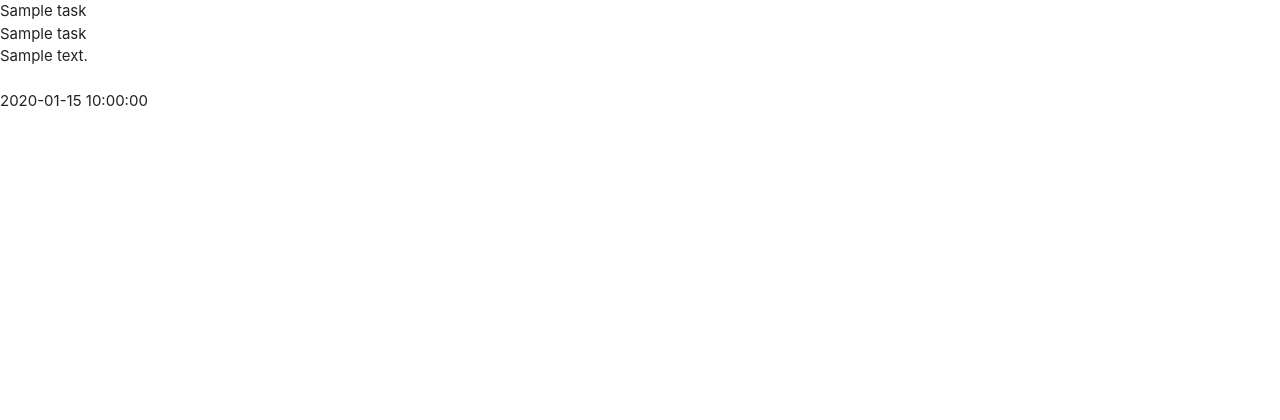
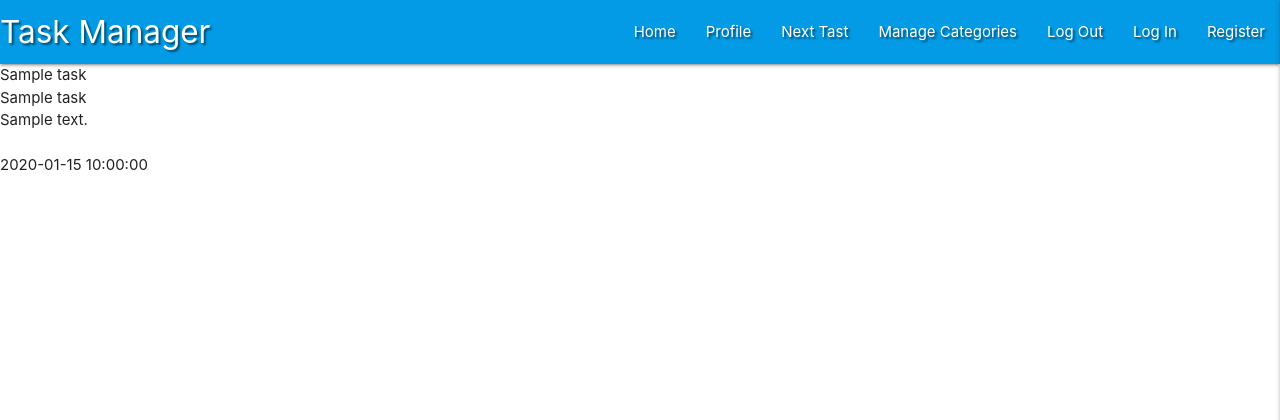
Before and after one commit to trdownie/task-organiser, a Flask app: page / in a window 1280 px wide. Shown: the top 420 px of the page. Run offline with Flask 2, Linux system fonts and the light colour scheme; a database or web service that is not in the repository returns one stand-in record (values such as "Sample title"); some libraries are stand-ins or nearby versions.

Commit message:
Added Materialize Navbar & Sidebar

```diff
--- a/static/css/style.css
+++ b/static/css/style.css
@@ -0,0 +1,3 @@
+.text-shadow {
+    text-shadow: 2px 2px 2px rgba(0, 0, 0, 0.5);
+}
--- a/static/js/script.js
+++ b/static/js/script.js
@@ -0,0 +1,3 @@
+  $(document).ready(function(){
+    $('.sidenav').sidenav({edge: "right"});
+  });
--- a/templates/base.html
+++ b/templates/base.html
@@ -13,9 +13,40 @@
     <title>Task Manager</title>
 </head>
 <body>
+    <header>
+    <!-- top navbar -->
+    <nav class="nav-extended text-shadow light-blue darken-1">
+        <div class="nav-wrapper">
+        <a href="{{ url_for('get_tasks') }}" class="brand-logo">Task Manager</a>
+        <a href="#" data-target="mobile-demo" class="sidenav-trigger right"><i class="fas fa-bars"></i></a>
+        <ul class="right hide-on-med-and-down">
+            <li><a href="#">Home</a></li>
+            <li><a href="#">Profile</a></li>
+            <li><a href="#">Next Tast</a></li>
+            <li><a href="#">Manage Categories</a></li>
+            <li><a href="#">Log Out</a></li>
+            <li><a href="#">Log In</a></li>
+            <li><a href="#">Register</a></li>
+        </ul>
+        </div>
+    </nav>
+
+    <!-- mobile sidenav -->
+    <ul class="sidenav" id="mobile-demo">
+        <li><h4 class="center-align light-blue-text text-darken-4">Task Manager</h4></li>
+        <li><a href="{{ url_for('get_tasks') }}">Home</a></li>
+        <li><a href="#">Profile</a></li>
+        <li><a href="#">Next Tast</a></li>
+        <li><a href="#">Manage Categories</a></li>
+        <li><a href="#">Log Out</a></li>
+        <li><a href="#">Log In</a></li>
+        <li><a href="#">Register</a></li>
+    </ul>
+    </header>
 
     {% block content %}
     {% endblock %}
+
     <script src="https://code.jquery.com/jquery-3.6.0.min.js"
     integrity="sha256-/xUj+3OJU5yExlq6GSYGSHk7tPXikynS7ogEvDej/m4=" crossorigin="anonymous"></script>
     <script src="https://cdnjs.cloudflare.com/ajax/libs/materialize/1.0.0/js/materialize.min.js"></script>
```
